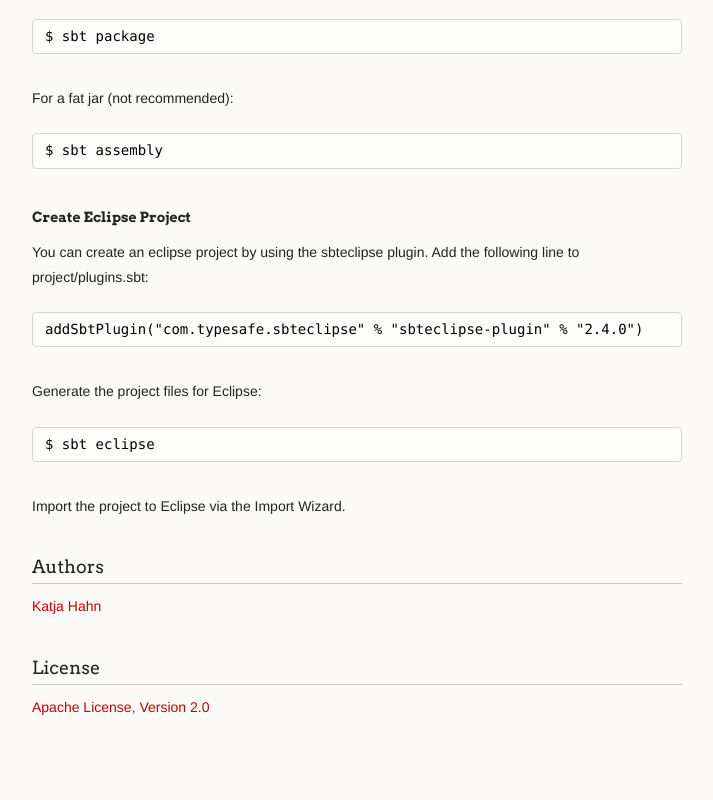
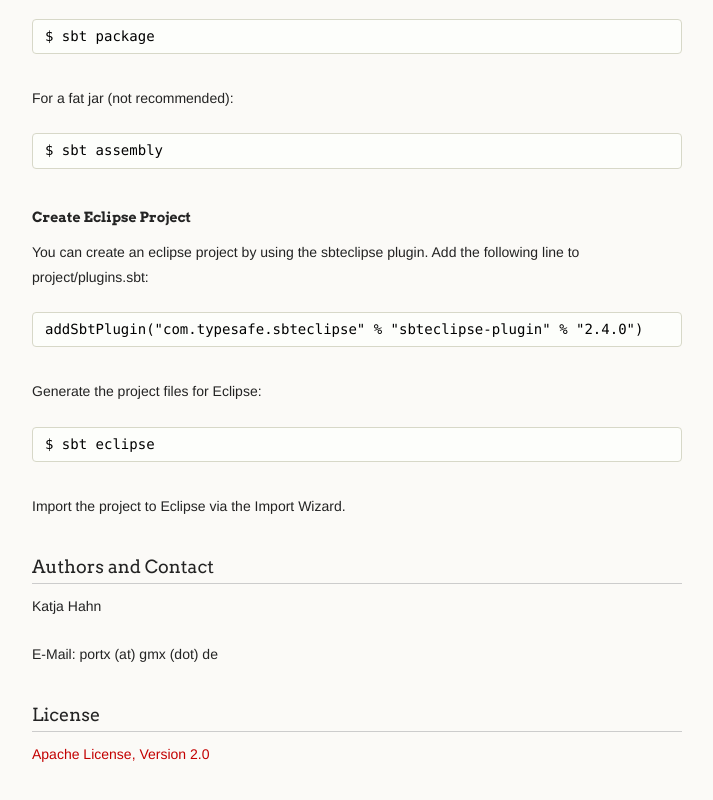
Before and after one commit to struppigel/PortEx, a plain HTML site: page index.html in a window 1280 px wide. Shown: the part 1522-2322 px from the top of the page, without its empty margins (278-991 px from the left). Drawn offline with Linux system fonts and the light colour scheme.

Commit message:
index updated

```diff
--- a/index.html
+++ b/index.html
@@ -54,7 +54,7 @@ PortEx is written in Java and Scala, but targeted for Java applications.</p>
 <h3>
 <a name="version" class="anchor" href="#version"><span class="octicon octicon-link"></span></a>Version</h3>
 
-<p>The current version is not even Alpha yet and in heavy development, so beware of bugs.</p>
+<p>The current version is in Alpha, so beware of bugs. The first release will be in fall 2014.</p>
 
 <h3>
 <a name="build" class="anchor" href="#build"><span class="octicon octicon-link"></span></a>Using Portex</h3>
@@ -122,9 +122,10 @@ Add the following line to <i>project/plugins.sbt</i>:</p>
 <p>Import the project to Eclipse via the <i>Import Wizard</i>.</p>
 
 <h3>
-<a name="authors" class="anchor" href="#authors"><span class="octicon octicon-link"></span></a>Authors</h3>
+<a name="authors" class="anchor" href="#authors"><span class="octicon octicon-link"></span></a>Authors and Contact</h3>
 
-<p><a href="http://katjahahn.github.io/">Katja Hahn</a></p>
+<p>Katja Hahn</p>
+<p>E-Mail: portx (at) gmx (dot) de</p>
 
 <h3>
 <a name="license" class="anchor" href="#license"><span class="octicon octicon-link"></span></a>License</h3>
```
